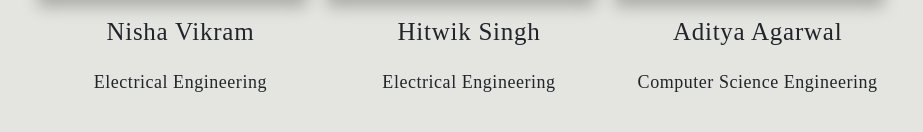
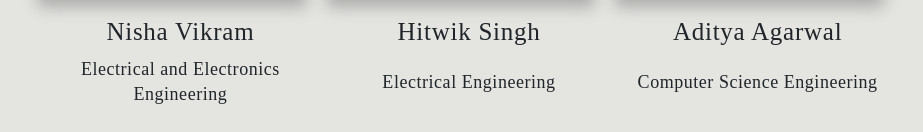
Before and after one commit to akshargyan/Akshargyan, a plain HTML site: page alumni.html in a window 1280 px wide. Shown: the part 2886-3018 px from the top of the page, without its empty margins (171-1094 px from the left). Drawn offline with nearby package versions, Linux system fonts and the light colour scheme; a web font is replaced by a local one.

Commit message:
nisha'a ma'am branch

```diff
--- a/alumni.html
+++ b/alumni.html
@@ -294,7 +294,7 @@ So we have great Alumini with us who are in still contact with us and our Family
 
                  <div class="our_team_indi"><img src="team/2020/Nisha.jpeg">
                       <h2>Nisha Vikram<br/></h2>
-                      <div style="width: 100%; height: 91px"><p>Electrical Engineering</p></div>
+                      <div style="width: 100%; height: 91px"><p>Electrical and Electronics Engineering</p></div>
                       <div class="our_teams_indi_links_conatainer">
                           <a href="#" target="_blank"><img src="images/Instagram_OUR.png"/></a>
                           <!-- <a href="https://www.linkedin.com/in/namrata-singh-195573137/" target="_blank"><img src="images/LinkedIn_OUR.png"/></a> -->
```
